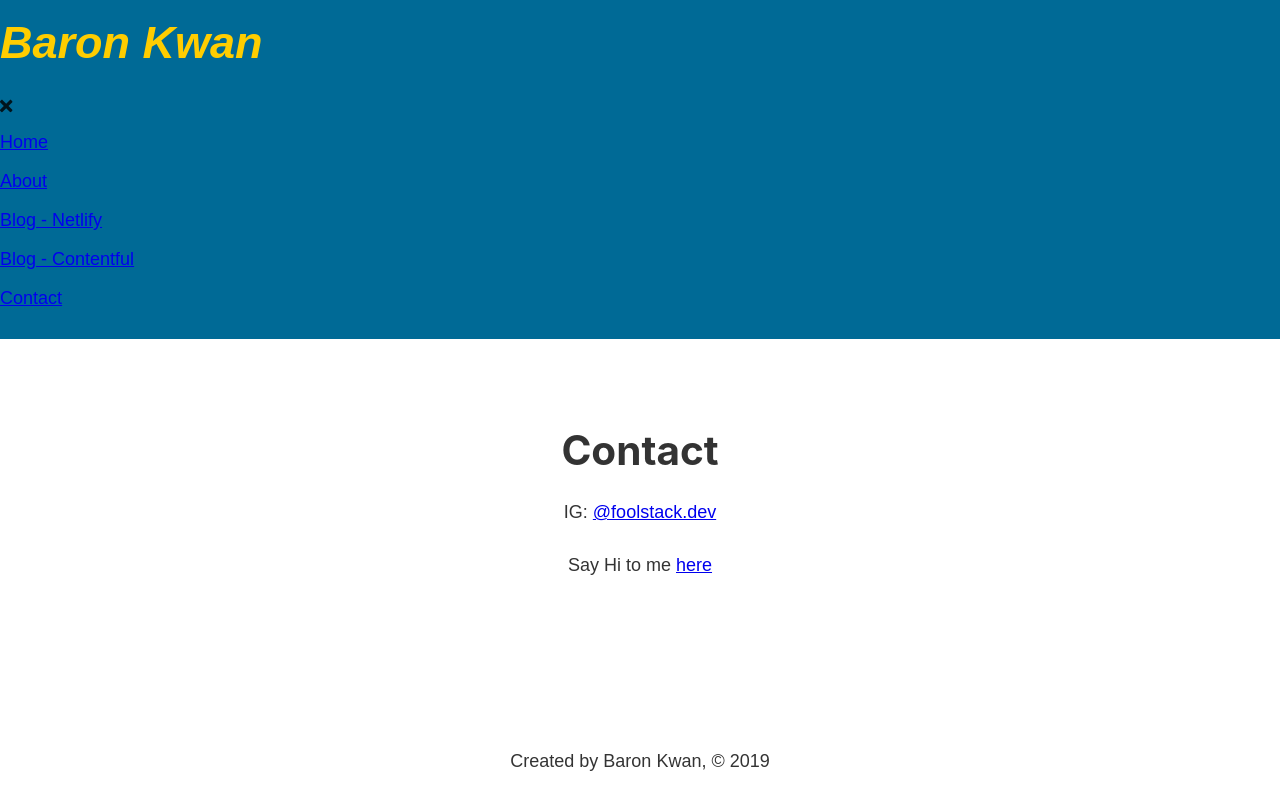
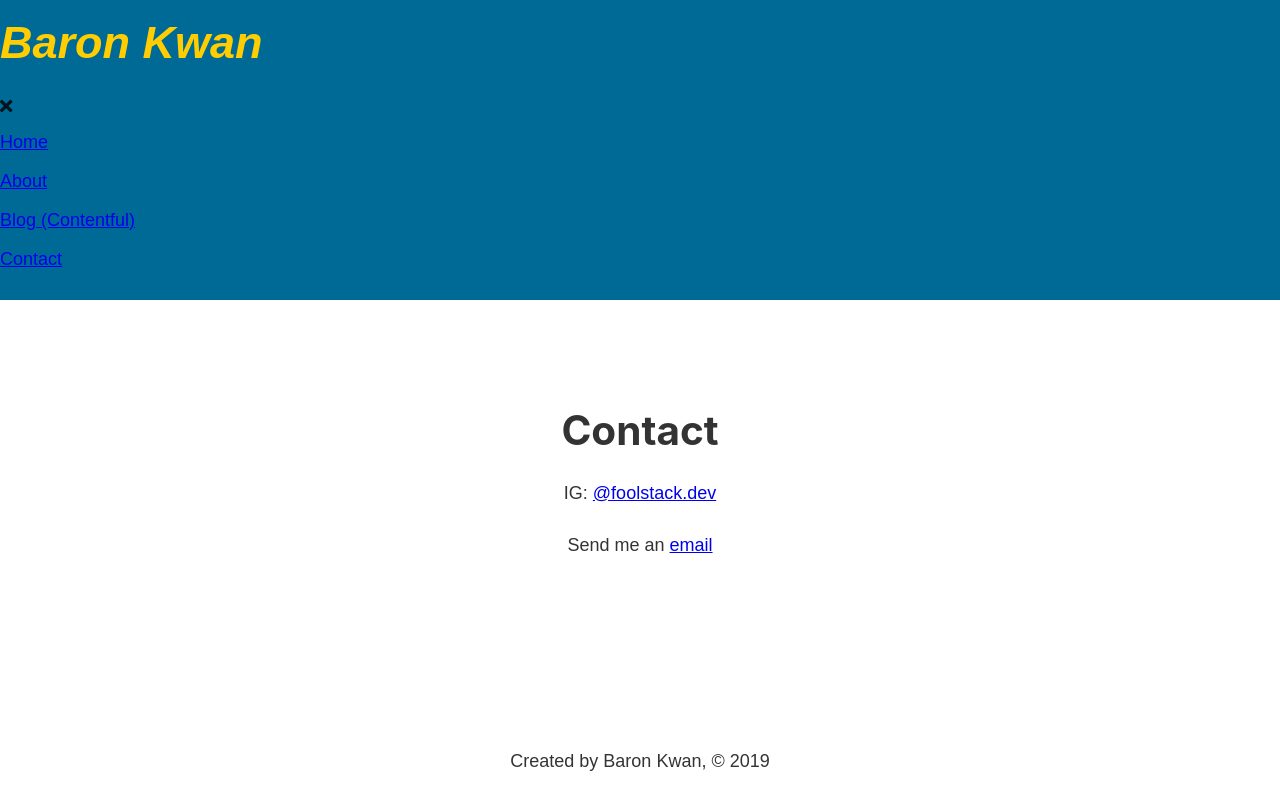
Before and after one commit to baronkwan/baronkwan2.github.io, a Gatsby site: page /contact in a window 1280 px wide. Both pictures are taken after a click on the element 640 px from the left and 106 px from the top of the page. Built offline with nearby package versions, Linux system fonts and the light colour scheme; Gatsby itself is replaced by a stand-in of ours.

Commit message:
Minor Editing

```diff
--- a/src/components/navbar.js
+++ b/src/components/navbar.js
@@ -54,7 +54,7 @@ const Navbar = () => {
             About
           </Link>
         </li>
-        <li>
+        {/* <li>
           <Link
             className={navbarStyles.navItem}
             style={isBugerShow}
@@ -63,7 +63,7 @@ const Navbar = () => {
           >
             Blog - Netlify
           </Link>
-        </li>
+        </li> */}
         <li>
           <Link
             className={navbarStyles.navItem}
@@ -71,7 +71,7 @@ const Navbar = () => {
             activeClassName={navbarStyles.activeNavItem}
             to="/blog-contentful"
           >
-            Blog - Contentful
+            Blog (Contentful)
           </Link>
         </li>
         <li>
--- a/src/pages/contact.js
+++ b/src/pages/contact.js
@@ -19,7 +19,7 @@ const ContactPage = () => {
         </a>
       </p>
       <p>
-        Say Hi to me <a href="mailto:baronkwan@outlook.com">here</a>
+        Send me an <a href="mailto:baronkwan@outlook.com">email</a>
       </p>
     </Layout>
   )
--- a/src/pages/index.js
+++ b/src/pages/index.js
@@ -33,7 +33,8 @@ const IndexPage = () => {
             speed={80}
           />
         </h2>
-      </div>
+      </div><hr></hr>
+      <h5>Check out my portfolios.</h5>
     </Layout>
   )
 }
```
